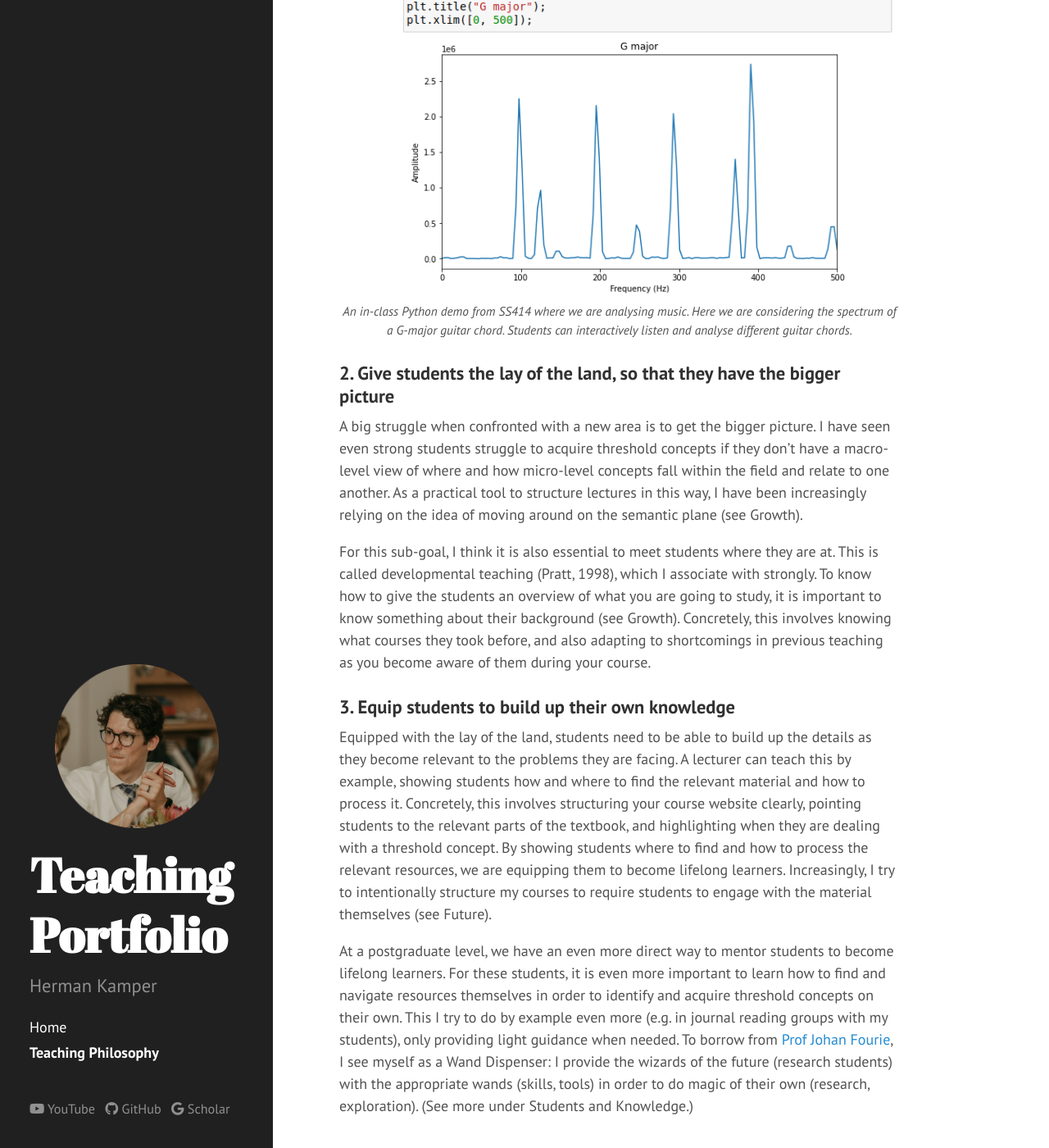
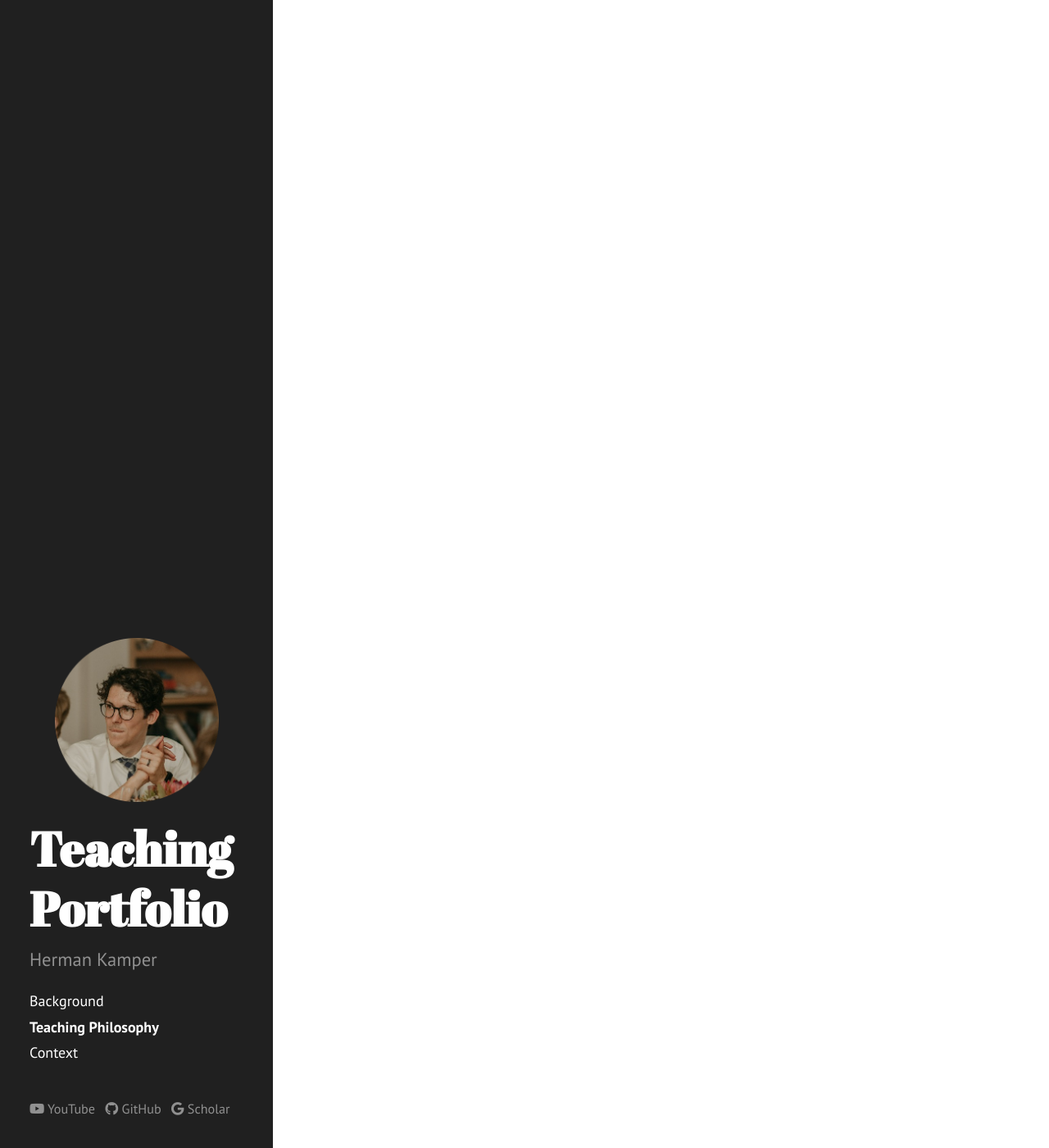
Before and after one commit to kamperh/teaching_portfolio, a Jekyll site: the page built from philosophy.md, in a window 1280 px wide and 1400 px high, scrolled down 3947 px. Shown: the whole window at 82% size. Built offline with Jekyll 4.4.1, drawn with Linux system fonts in a browser that asks for light colours; nearby versions of some CDN libraries; some of the changed text lies outside the part shown.

Commit message:
Small change to sidebar

```diff
--- a/_includes/sidebar.html
+++ b/_includes/sidebar.html
@@ -5,7 +5,7 @@
       <img style="margin-left:auto;height:200px;margin-bottom:20px;margin-right:auto" src="{{ '/fig/herman.png' | absolute_url }}" alt="mugshot">
 
       <h1>
-        <a href="{{ site.baseurl }}">
+        <a href="{{ site.baseurl | absolute_url }}">
           {{ site.title }}
         </a>
       </h1>
@@ -13,7 +13,8 @@
     </div>
 
     <nav class="sidebar-nav">
-      <a class="sidebar-nav-item{% if page.url == site.baseurl %} active{% endif %}" href="{{ site.baseurl | absolute_url }}">Home</a>
+<!--       <a class="sidebar-nav-item{% if page.url == site.baseurl %} active{% endif %}" href="{{ site.baseurl | absolute_url }}">Home</a> -->
+      <a class="sidebar-nav-item{% if page.url == site.baseurl %} active{% endif %}" href="{{ site.baseurl | absolute_url }}">Background</a>
 
       {% comment %}
         The code below dynamically generates a sidebar nav of pages with
--- a/philosophy.md
+++ b/philosophy.md
@@ -40,53 +40,10 @@ At a postgraduate level, we have an even more direct way to mentor students to b
 
 ### References
 
-S. Brunton, "Speaking on process control distance education," [*Online*](https://www.youtube.com/watch?v=057Ev6cKLwE&t=1438s), 2020.
+S. Brunton, "Speaking on process control distance education," [*YouTube Talk*](https://www.youtube.com/watch?v=057Ev6cKLwE&t=1438s), 2020.
 
 J. M. Case, "A third approach beyond the false dichotomy between teacher- and student-centred approaches in the engineering classroom," *European Journal of Engineering Education*, 2019.
 
 J. H. F. Meyer and R. Land, "Threshold concepts and troublesome knowledge: Linkages to ways of thinking and practising," *Improving Student Learning -- Theory and Practice Ten Years On*, 2003.
 
-D. D. Pratt, *Five Perspectives on Teaching in Adult and Higher Education*, 1998.
-
-* * *
-
-<!-- # Teaching Philosophy -->
-
-<!-- <p class="message">
-My goal: I aim to enable students to grasp the threshold concepts in my course, and to learn the skills through which these concepts are applied to solve real problems.
-
-How do I accomplish this? I define three sub-goals:
-
-1. Get students excited so that they are motivated to engage with the subject matter.
-2. Give students the lay of the land, so that they have the bigger picture.
-3. Equip students to build up their own knowledge, by showing them where to find and how to process the relevant resources.
-</p> -->
-
-> **My goal:** I aim to enable students to grasp the threshold concepts in my course, and to learn the skills through which these concepts are applied to solve real problems.
->
-> **How do I accomplish this?** I define three sub-goals:
->
-> 1. Get students excited so that they are motivated to engage with the subject matter.
-> 2. Give students the lay of the land, so that they have the bigger picture.
-> 3. Equip students to build up their own knowledge, by showing them where to find and how to process the relevant resources.
-
-This teaching mission statement is based in part on (Case, 2019) and (Brunton, 2020). My main goal is to facilitate learning by making a new area accessible to students. To do this, it is essential to break the area down into their threshold concepts (Meyer and Land, 2003; see Knowledge). These concepts serve as building blocks around which a curriculum can be developed. Students should then be enabled to learn the tools and skills to apply these concepts to real problems (see Context). The question then is *how* I enable and equip students? This leads to the three sub-goals.
-
-### 1. Get students excited
-
-Excitement leads to engagement which leads to active learning, where a student makes the work their own. Without being excited, students won't be motivated to engage with the material. I [use humour](https://youtu.be/DW5C3eqAFQM?t=30) to keep the class awake and make myself approachable. I share my own passion for the work. I interleave slides with writing on the blackboard or a tablet. And I try to show practical demos and examples to spark an interest, e.g. demos using language and music (see Students).
-
-![](/fig/g_major_python.png)
-*An in-class Python demo from SS414 where we are analysing music. Here we are considering the spectrum of a G-major guitar chord. Students can interactively listen and analyse different guitar chords.*
-
-### 2. Give students the lay of the land, so that they have the bigger picture
-
-A big struggle when confronted with a new area is to get the bigger picture. I have seen even strong students struggle to acquire threshold concepts if they don't have a macro-level view of where and how micro-level concepts fall within the field and relate to one another. As a practical tool to structure lectures in this way, I have been increasingly relying on the idea of moving around on the semantic plane (see Growth).
-
-For this sub-goal, I think it is also essential to meet students where they are at. This is called developmental teaching (Pratt, 1998), which I associate with strongly. To know how to give the students an overview of what you are going to study, it is important to know something about their background (see Growth). Concretely, this involves knowing what courses they took before, and also adapting to shortcomings in previous teaching as you become aware of them during your course.
-
-### 3. Equip students to build up their own knowledge
-
-Equipped with the lay of the land, students need to be able to build up the details as they become relevant to the problems they are facing. A lecturer can teach this by example, showing students how and where to find the relevant material and how to process it. Concretely, this involves structuring your course website clearly, pointing students to the relevant parts of the textbook, and highlighting when they are dealing with a threshold concept. By showing students where to find and how to process the relevant resources, we are equipping them to become lifelong learners. Increasingly, I try to intentionally structure my courses to require students to engage with the material themselves (see Future).
-
-At a postgraduate level, we have an even more direct way to mentor students to become lifelong learners. For these students, it is even more important to learn how to find and navigate resources themselves in order to identify and acquire threshold concepts on their own. This I try to do by example even more (e.g. in journal reading groups with my students), only providing light guidance when needed. To borrow from [Prof Johan Fourie](https://www.johanfourie.com/teaching/), I see myself as a Wand Dispenser: I provide the wizards of the future (research students) with the appropriate wands (skills, tools) in order to do magic of their own (research, exploration). (See more under Students and Knowledge.)
+D. D. Pratt, *Five Perspectives on Teaching in Adult and Higher Education*, Krieger Publishing Co., 1998.
```
Also changed, not shown: context.md (added, +33 -0 lines), fig/indaba_2019.png (added).
